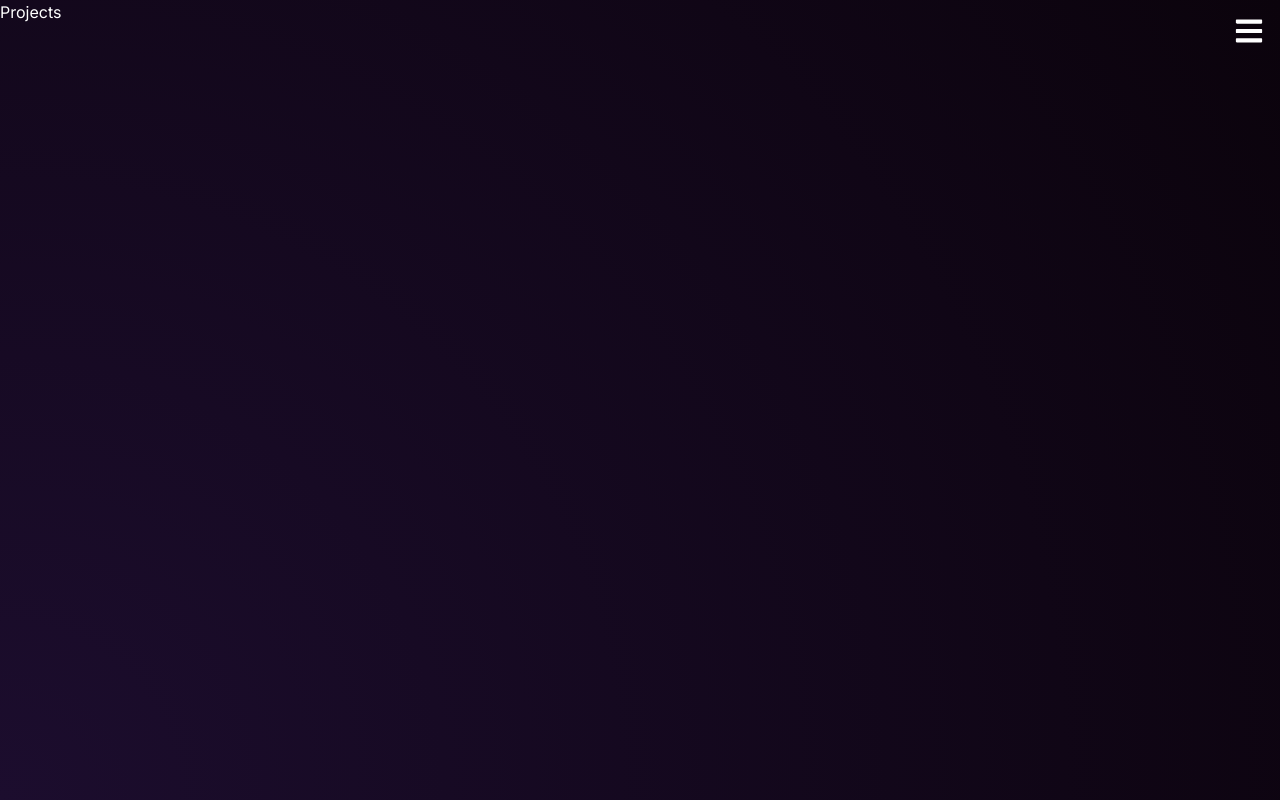
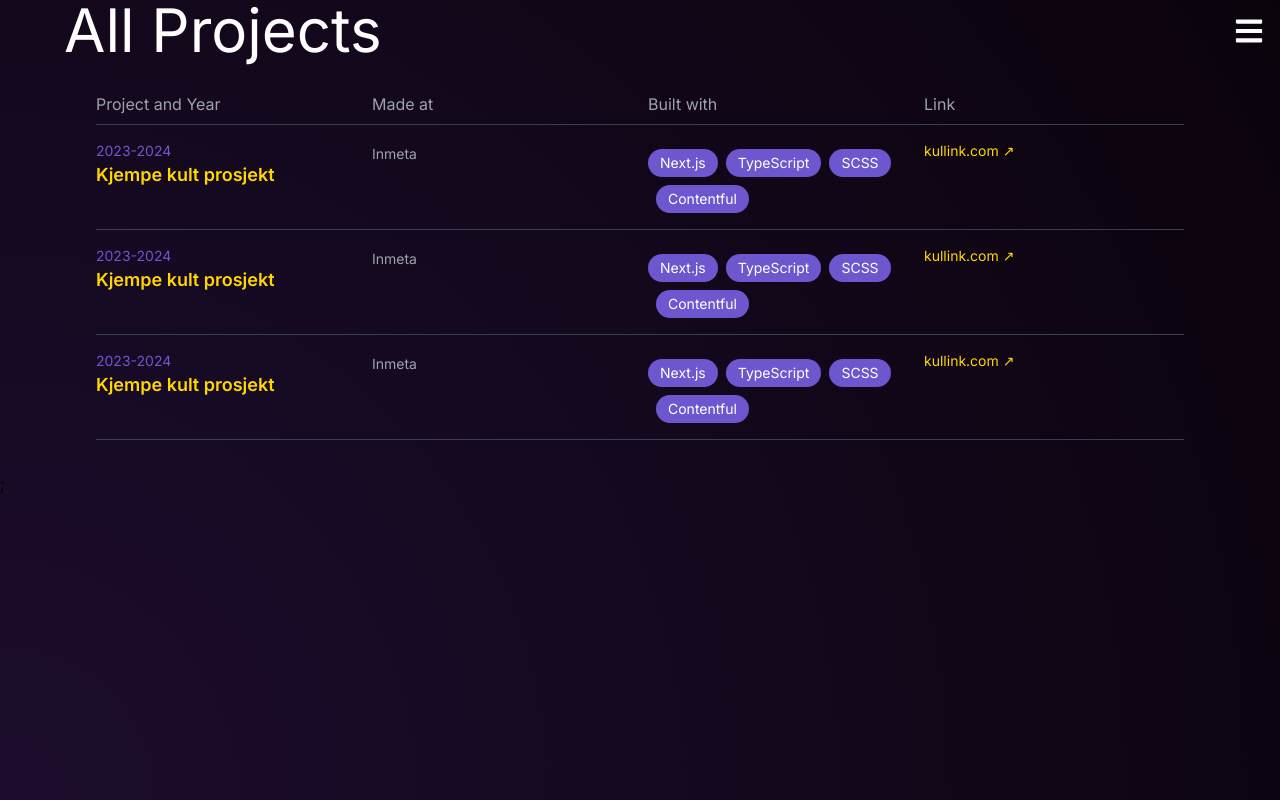
Before and after one commit to Konge5678/Portfolio, a Next.js app: page /Projects in a window 1280 px wide. Built offline with nearby package versions, Linux system fonts and the light colour scheme.

Commit message:
changes some styles on the mainsivenes and created the projectlist component for the project archive page for repos

```diff
--- a/src/app/Projects/page.tsx
+++ b/src/app/Projects/page.tsx
@@ -1,7 +1,39 @@
+import ProjectList from "@/components/ProjectList";
+
+const projects = [
+  {
+    year: '2023-2024',
+    projectName: 'Kjempe kult prosjekt',
+    organization: 'Inmeta',
+    technologies: ['Next.js', 'TypeScript', 'SCSS', 'Contentful'],
+    link: 'https://KULLINK.COM',
+  },
+  {
+    year: '2023-2024',
+    projectName: 'Kjempe kult prosjekt',
+    organization: 'Inmeta',
+    technologies: ['Next.js', 'TypeScript', 'SCSS', 'Contentful'],
+    link: 'https://KULLINK.COM',
+  },
+  {
+    year: '2023-2024',
+    projectName: 'Kjempe kult prosjekt',
+    organization: 'Inmeta',
+    technologies: ['Next.js', 'TypeScript', 'SCSS', 'Contentful'],
+    link: 'https://KULLINK.COM',
+  },
+
+];
+
 export default function Projects() {
     return (
       <div>
-        <h1 className="text-white">Projects</h1>
+        <h1 className="text-white text-6xl ml-16">All Projects
+        </h1>
+        <ProjectList projects={projects} />;
+        <div>
+
+        </div>
       </div>
     );
   }
--- a/src/app/globals.css
+++ b/src/app/globals.css
@@ -7,8 +7,7 @@ body {
     background-repeat: no-repeat;
     background-attachment: fixed;
     background-size: cover;
-    height: 100vh;
-    margin: 0;
+
 }
 
 html {
--- a/src/app/layout.tsx
+++ b/src/app/layout.tsx
@@ -2,6 +2,7 @@ import type { Metadata } from "next";
 import { Inter } from "next/font/google";
 import "./globals.css";
 import HamburgerMenu from "../components/HamburgerMenu";
+import Header from "@/components/Header";
 
 const inter = Inter({ subsets: ["latin"] });
 
@@ -18,7 +19,7 @@ export default function RootLayout({
   return (
     <html lang="en">
       <body className={inter.className}>
-        <HamburgerMenu />
+          <Header />
         {children}
       </body>
     </html>
--- a/src/app/page.tsx
+++ b/src/app/page.tsx
@@ -5,7 +5,7 @@ import CardLink from "../components/CardLink";
 import ProjectCard from "../components/Cards/ProjectCard";
 import BlogCard from "../components/Cards/BlogCard";
 import ContactCard from "@/components/Cards/ContactCard";
-import HamburgerMenu from "@/components/HamburgerMenu";
+
 
 // lets style
 
--- a/src/components/Cards/PersonCard.tsx
+++ b/src/components/Cards/PersonCard.tsx
@@ -59,13 +59,13 @@ export default function PersonCard() {
   }, []);
 
   return (
-    <div className="text-white w-[600px] min-h-screen p-10">
-      <h1 className="text-6xl py-2">Kristian Haugsrud</h1>
-      <h2 className="py-1 text-2xl mt-2">Junior Consultant</h2>
-      <p className="py-3 text-zinc-400 w-80">
+    <div className="text-white w-full lg:w-[600px] p-10">
+      <h1 className="text-6xl text-center py-2 lg:text-left ">Kristian Haugsrud</h1>
+      <h2 className="py-1 text-2xl mt-2 text-center lg:text-left">Junior Consultant</h2>
+      <p className="py-3 text-zinc-400 w-80 hidden lg:block">
         “A dollar won is twice as sweet as a dollar earned.” – Paul Newman
       </p>
-      <div className="mt-10">
+      <div className="mt-10 hidden lg:block items-center">
         <PersonCardButton
           text="About"
           onClick={() => handleScroll("about")}
--- /dev/null
+++ b/src/components/Header.tsx
@@ -0,0 +1,9 @@
+import HamburgerMenu from "./HamburgerMenu";
+
+export default function Header() {
+  return (
+    <header className="w-full h-16 flex items-center px-4 fixed top-0 left-0 z-50 mb-6">
+      <HamburgerMenu />
+    </header>
+  );
+}
--- /dev/null
+++ b/src/components/ProjectList.tsx
@@ -0,0 +1,70 @@
+import React from 'react';
+
+interface Project {
+  year: string;
+  projectName: string;
+  organization: string;
+  technologies: string[];
+  link: string;
+}
+
+interface ProjectListProps {
+  projects?: Project[];
+}
+
+const ProjectList: React.FC<ProjectListProps> = ({ projects = [] }) => {
+  return (
+    <div className="max-w-6xl mx-auto px-4 sm:px-6 lg:px-8 py-8">
+      <div className="hidden md:grid grid-cols-4 text-left gap-4 border-b border-gray-700 pb-2">
+        <span className="text-gray-400">Project and Year</span>
+        <span className="text-gray-400">Made at</span>
+        <span className="text-gray-400">Built with</span>
+        <span className="text-gray-400">Link</span>
+      </div>
+      {projects.length > 0 ? (
+        projects.map((project, index) => (
+          <div
+            key={index}
+            className="grid grid-cols-1 md:grid-cols-4 text-left gap-4 border-b border-gray-700 py-4"
+          >
+            <div className="col-span-1">
+              <span className="text-[#6e56cf] text-sm block">{project.year}</span>
+              <a
+                href={project.link}
+                target="_blank"
+                rel="noopener noreferrer"
+                className="text-[#ffd700] text-lg font-semibold block"
+              >
+                {project.projectName}
+              </a>
+            </div>
+            <div className="hidden md:block col-span-1">
+              <span className="text-gray-400 text-sm">{project.organization}</span>
+            </div>
+            <div className="hidden md:flex col-span-1 flex-wrap justify-start items-center space-x-2">
+              {project.technologies.map((tech, index) => (
+                <span key={index} className="bg-[#6e56cf] text-white text-sm px-3 py-1 rounded-full mt-2">
+                  {tech}
+                </span>
+              ))}
+            </div>
+            <div className="hidden md:block col-span-1">
+              <a
+                href={project.link}
+                target="_blank"
+                rel="noopener noreferrer"
+                className="text-[#ffd700] text-sm block"
+              >
+                {new URL(project.link).hostname} <span>↗</span>
+              </a>
+            </div>
+          </div>
+        ))
+      ) : (
+        <div className="text-center text-gray-400 mt-4">No projects available.</div>
+      )}
+    </div>
+  );
+};
+
+export default ProjectList;
```
